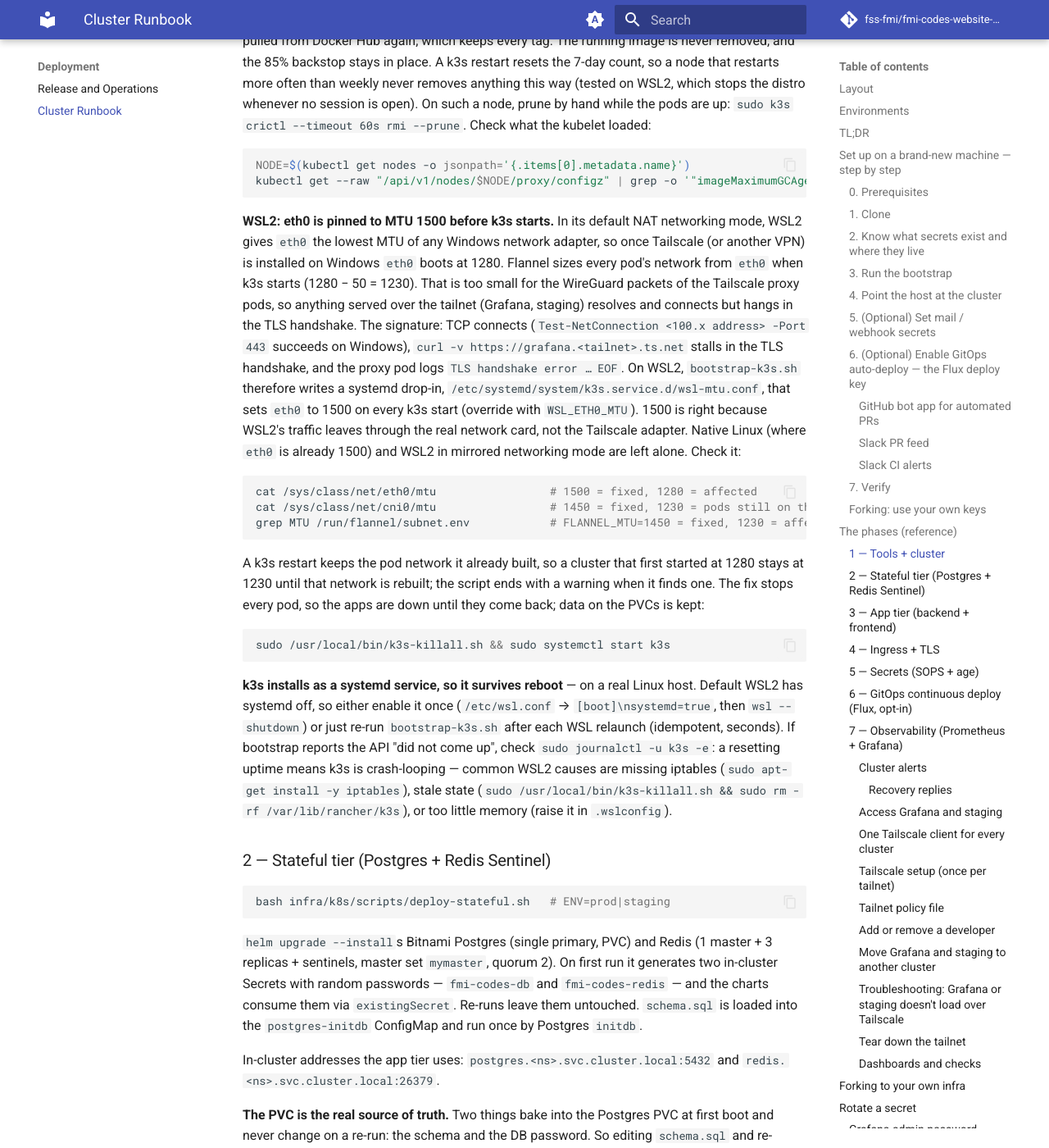
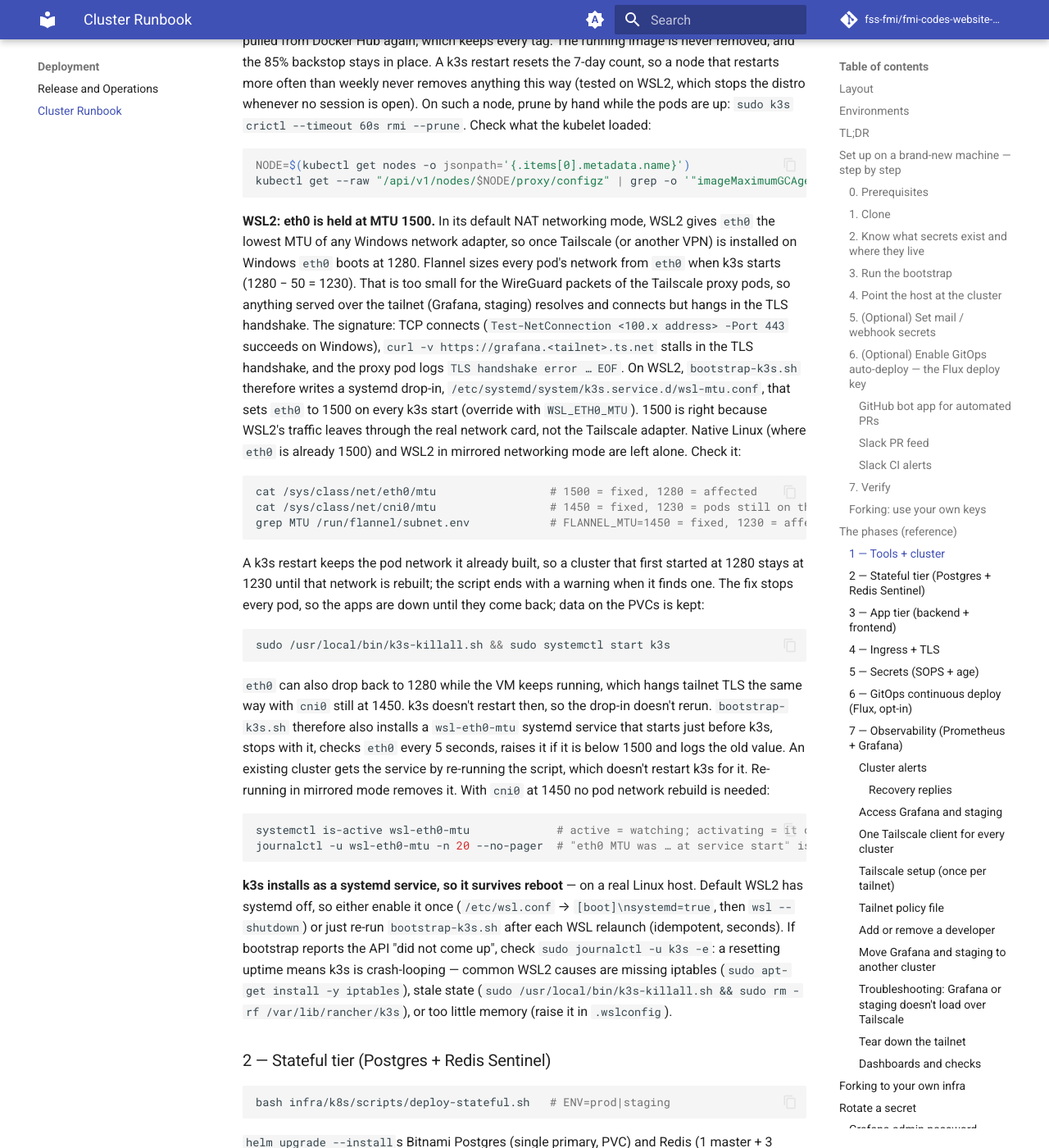
Before and after one commit to fss-fmi/fmi-codes-website-2026, an MkDocs documentation site: the page built from docs/runbook.md, in a window 1280 px wide and 1400 px high, scrolled down 12041 px. Shown: the whole window at 82% size. Built offline with MkDocs 1.6.1 and Material for MkDocs 9.7.7, drawn with Linux system fonts in a browser that asks for light colours; comment, search, counter and statistics services are not loaded; some of the changed text lies outside the part shown.

Commit message:
infra: keep WSL2 eth0 at MTU 1500 while k3s runs (#194)
* infra: keep WSL2 eth0 at MTU 1500 while k3s runs

The k3s drop-in only sets eth0 when k3s starts. eth0 can fall back to
1280 while the VM keeps running, and tailnet TLS then hangs until someone
sets it by hand, with cni0 still at 1450.

bootstrap-k3s.sh now also installs a wsl-eth0-mtu systemd service on WSL2
in NAT mode. It checks eth0 every 5 seconds, raises it when it is below
WSL_ETH0_MTU and logs the old value. The drop-in stays: flannel sizes the
pod network from eth0 at k3s start, so eth0 must be right before then.

Native Linux and WSL2 mirrored mode are left alone. Installing the service
doesn't restart k3s, so an existing cluster gets it by re-running the
script.

Co-Authored-By: Claude Opus 5.5 <noreply@anthropic.com>

* infra: tie the eth0 MTU watcher to k3s and harden its install

Review findings on the wsl-eth0-mtu service:

- Start it just before k3s and stop it with k3s, instead of a separate
  multi-user.target service that outlives the cluster.
- Rewrite and restart it on every run, so a run that died halfway is
  repaired by the next one. This drops the in-memory change flag, the
  redundant start and two more copies of the compare logic.
- Install it after the namespace step. A failure now warns instead of
  aborting the script before kubeconfig, tools and the namespace.
- A failed `ip link` ends the process with a clear line and restarts after
  30 s, so `systemctl is-active` no longer reports a failing watcher as
  active.
- Log "at service start" or "while running", so a normal WSL boot can't be
  mistaken for a mid-run reset.
- Remove the service when a re-run finds the box is no longer in NAT mode.
- Runbook: troubleshooting names the eth0-only case, whose fix is not a
  pod network rebuild, and teardown tolerates a missing service.

Co-Authored-By: Claude Opus 5.5 <noreply@anthropic.com>

---------

Co-authored-by: Claude Opus 5.5 <noreply@anthropic.com>

````diff
--- a/docs/runbook.md
+++ b/docs/runbook.md
@@ -487,7 +487,7 @@ NODE=$(kubectl get nodes -o jsonpath='{.items[0].metadata.name}')
 kubectl get --raw "/api/v1/nodes/$NODE/proxy/configz" | grep -o '"imageMaximumGCAge":"[^"]*"'
 ```
 
-**WSL2: eth0 is pinned to MTU 1500 before k3s starts.** In its default NAT networking mode,
+**WSL2: eth0 is held at MTU 1500.** In its default NAT networking mode,
 WSL2 gives `eth0` the lowest MTU of any Windows network adapter, so once Tailscale (or another
 VPN) is installed on Windows `eth0` boots at 1280. Flannel sizes every pod's network from `eth0`
 when k3s starts (1280 − 50 = 1230). That is too small for the WireGuard packets of the Tailscale
@@ -512,6 +512,18 @@ fix stops every pod, so the apps are down until they come back; data on the PVCs
 
 ```bash
 sudo /usr/local/bin/k3s-killall.sh && sudo systemctl start k3s
+```
+
+`eth0` can also drop back to 1280 while the VM keeps running, which hangs tailnet TLS the same way
+with `cni0` still at 1450. k3s doesn't restart then, so the drop-in doesn't rerun. `bootstrap-k3s.sh`
+therefore also installs a `wsl-eth0-mtu` systemd service that starts just before k3s, stops with it,
+checks `eth0` every 5 seconds, raises it if it is below 1500 and logs the old value. An existing
+cluster gets the service by re-running the script, which doesn't restart k3s for it. Re-running in
+mirrored mode removes it. With `cni0` at 1450 no pod network rebuild is needed:
+
+```bash
+systemctl is-active wsl-eth0-mtu             # active = watching; activating = it can't raise eth0, read the journal
+journalctl -u wsl-eth0-mtu -n 20 --no-pager  # "eth0 MTU was … at service start" is a normal boot, "… while running" is a reset
 ```
 
 **k3s installs as a systemd service, so it survives reboot** — on a real Linux host. Default
@@ -1418,8 +1430,10 @@ Grafana's names; for staging read `ingress-nginx-staging` / `staging` for the In
 5. **Policy.** `Drop: … no rules matched` lines in the proxy log for your `100.x` address on
    port 443 mean your login is missing from `group:devs`. Drops on port 80 or 137 are expected.
 6. **TLS hangs on a WSL2 dev box.** TCP connects but the TLS handshake stalls and the proxy
-   logs `TLS handshake error … EOF`: the pod network is running at a low MTU. Cause, checks and
-   fix are in the WSL2 eth0 note in [Phase 1](#1--tools--cluster).
+   logs `TLS handshake error … EOF`: `eth0` or the pod network is running at a low MTU. With `eth0`
+   low and `cni0` at 1450, only `eth0` needs fixing, so don't rebuild the pod network: check the
+   `wsl-eth0-mtu` service. Cause, checks and fix are in the WSL2 eth0 note in
+   [Phase 1](#1--tools--cluster).
 
 #### Tear down the tailnet
 
@@ -1851,8 +1865,10 @@ kubectl -n fmi-codes delete pvc -l app.kubernetes.io/instance=postgres
 kubectl -n fmi-codes delete pvc -l app.kubernetes.io/instance=redis
 kubectl -n fmi-codes delete secret fmi-codes-db fmi-codes-redis
 
-# Or nuke the whole cluster (on WSL2 also remove the eth0 MTU drop-in, which the uninstaller
-# leaves behind):
+# Or nuke the whole cluster (on WSL2 also remove the eth0 MTU drop-in and watcher, which the
+# uninstaller leaves behind):
 /usr/local/bin/k3s-uninstall.sh
-sudo rm -f /etc/systemd/system/k3s.service.d/wsl-mtu.conf && sudo systemctl daemon-reload
-```
+sudo systemctl disable --now wsl-eth0-mtu 2>/dev/null || true
+sudo rm -f /etc/systemd/system/k3s.service.d/wsl-mtu.conf /etc/systemd/system/wsl-eth0-mtu.service /usr/local/sbin/wsl-eth0-mtu
+sudo systemctl daemon-reload
+```
````
Also changed, not shown: 1 other file.
